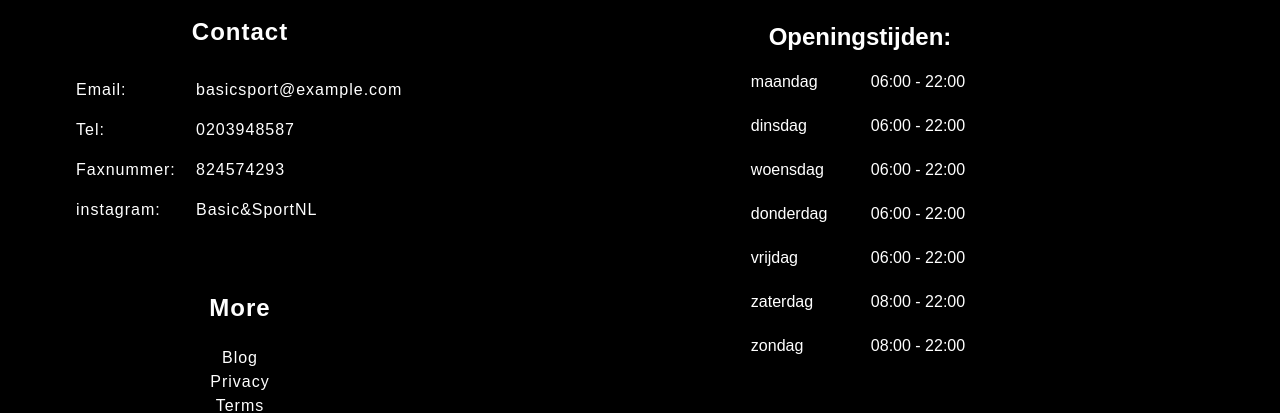
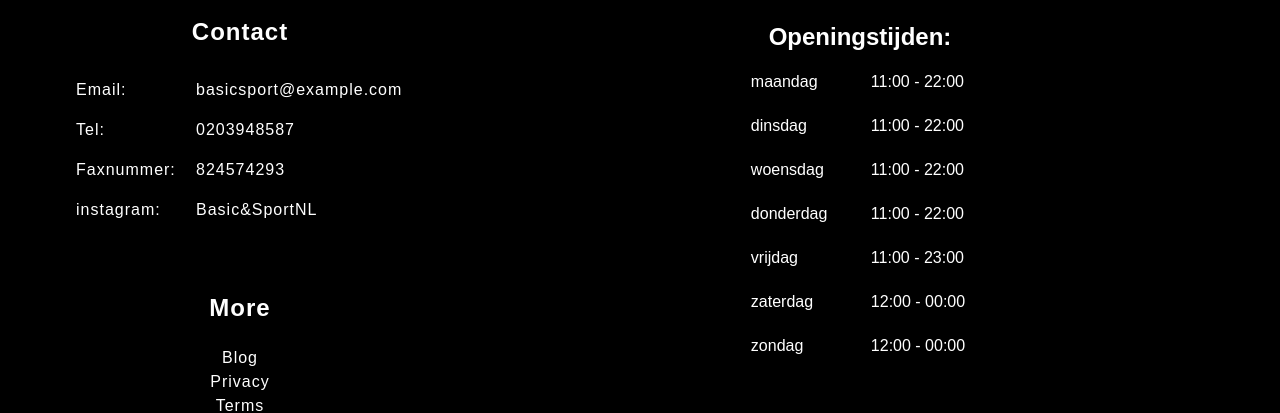
Before and after one commit to Ann-Getit/basic-sport, a React (Vite) app: page /#/login in a window 1280 px wide. Shown: the part 892-1305 px from the top of the page. Built offline with nearby package versions, Linux system fonts and the light colour scheme; a web font is replaced by a local one.

Commit message:
openingstijden aanpassen

```diff
--- a/src/Footer.jsx
+++ b/src/Footer.jsx
@@ -54,37 +54,37 @@ const Footer = () => {
             <div className="opening-hours">
                 <div className="row">
                     <span>maandag</span>
-                    <span>06:00  -  22:00</span>
+                    <span>11:00  -  22:00</span>
 
                 </div>
                 <div className="row">
                     <span>dinsdag</span>
-                    <span>06:00  -  22:00</span>
+                    <span>11:00  -  22:00</span>
 
                 </div>
                 <div className="row">
                     <span>woensdag</span>
-                    <span>06:00  -  22:00</span>
+                    <span>11:00  -  22:00</span>
 
                 </div>
                  <div className="row">
                     <span>donderdag</span>
-                    <span>06:00  -  22:00</span>
+                    <span>11:00  -  22:00</span>
 
                 </div>
                  <div className="row">
                     <span>vrijdag</span>
-                    <span>06:00  -  22:00</span>
+                    <span>11:00  -  23:00</span>
 
                 </div>
                  <div className="row">
                     <span>zaterdag</span>
-                    <span>08:00  -  22:00</span>
+                    <span>12:00  -  00:00</span>
 
                 </div>
                  <div className="row">
                     <span>zondag</span>
-                    <span>08:00  -  22:00</span>
+                    <span>12:00  -  00:00</span>
                 </div>
 
             </div>
```
